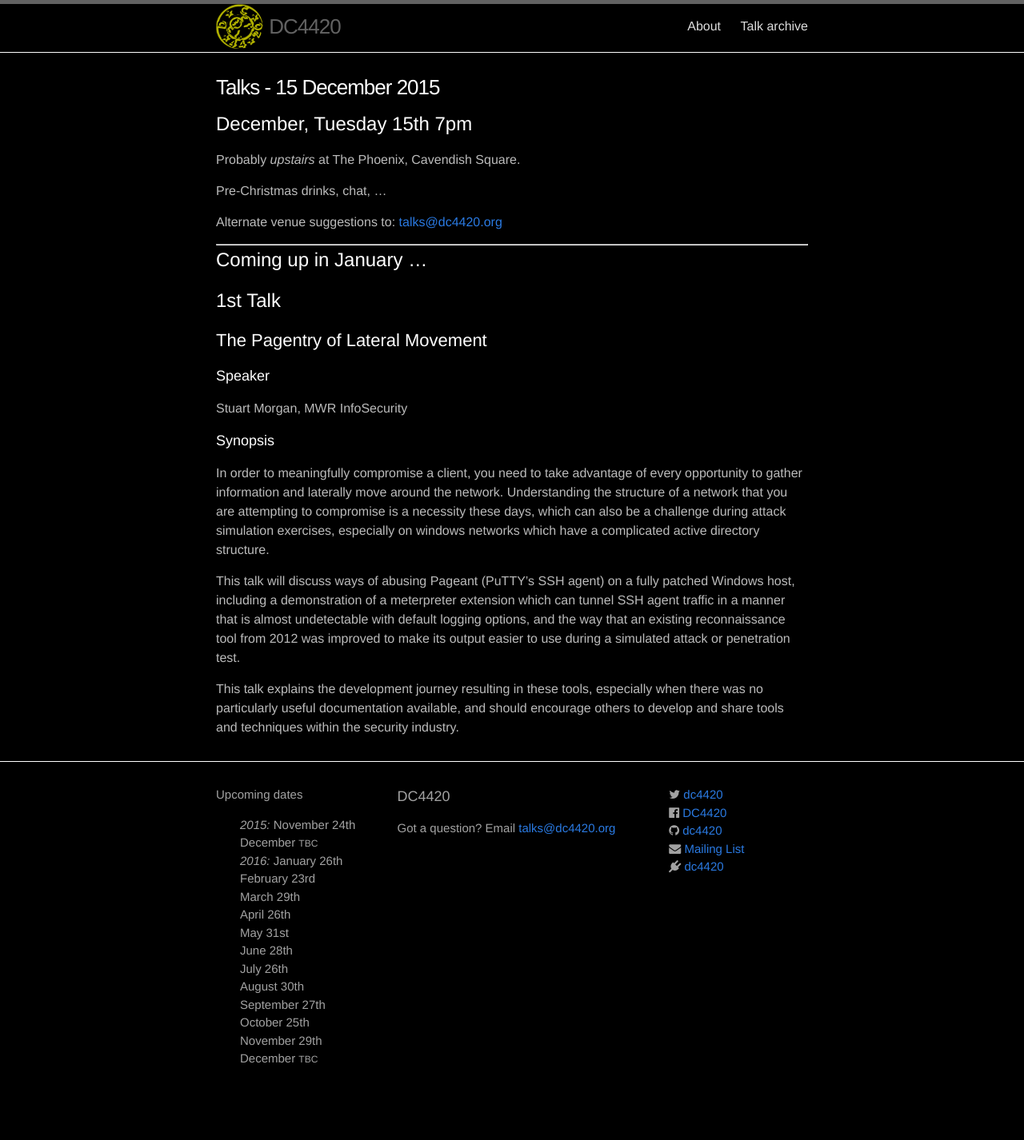
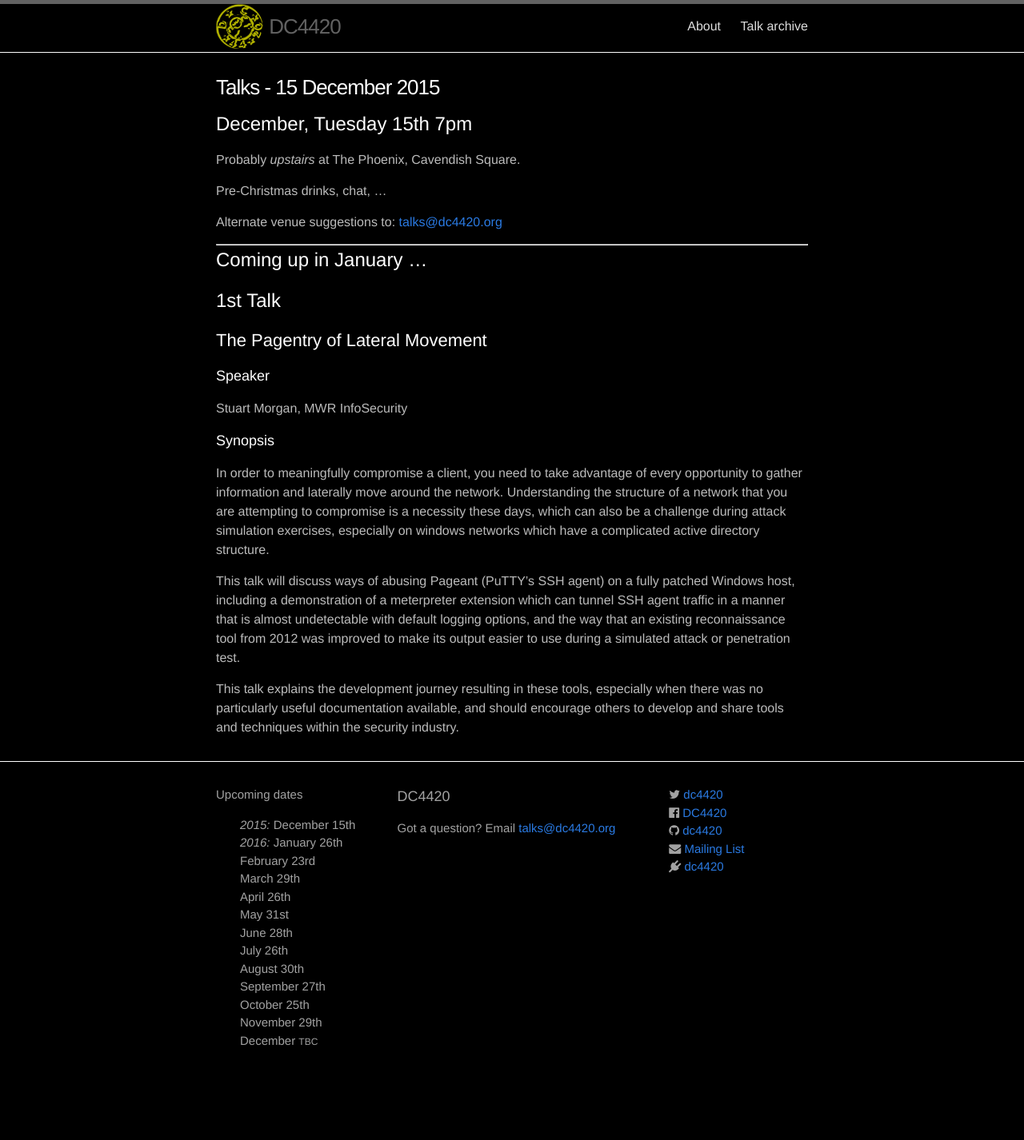
Before and after one commit to dc4420/website, a Jekyll site: the page built from index.html, in a window 1280 px wide. Shown: the whole page at 80% size. Built offline with Jekyll 4.4.1, drawn with Linux system fonts in a browser that asks for light colours; nearby versions of some CDN libraries; after the commit the page ends 1403 px from its top, so only the background shows below that.

Commit message:
remove November from footer, add December date

```diff
--- a/_includes/footer.html
+++ b/_includes/footer.html
@@ -7,8 +7,7 @@
       <div class="footer-col  footer-col-1">
         <p class="text">Upcoming dates</p>
         <ul class="future-events">
-          <li><em>2015:</em> November 24th</li>
-          <li>December <i class="small-caps">TBC</i></li>
+          <li><em>2015:</em> December 15th</li>
           <li><em>2016:</em> January 26th</li>
           <li>February 23rd</li>
           <li>March 29th</li>
```
